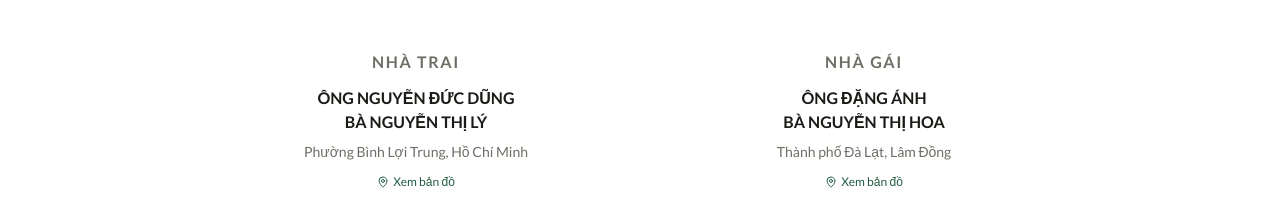
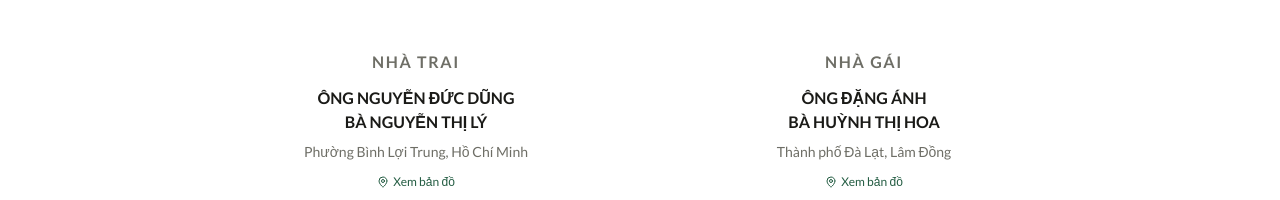
Before and after one commit to namgaxilem/mywedding, a Next.js app: page / in a window 1280 px wide. Shown: the part 3376-3576 px from the top of the page. Built offline with nearby package versions, Linux system fonts and the light colour scheme; no server answers; the database is empty.

Commit message:
Fixed mother name | og image

```diff
--- a/app/layout.tsx
+++ b/app/layout.tsx
@@ -16,7 +16,7 @@ export const metadata: Metadata = {
     locale: "vi_VN",
     images: [
       {
-        url: "/images/hero-couple.jpg",
+        url: "/images/og-image.jpg",
         width: 1200,
         height: 630,
         alt: `Ảnh cưới ${WEDDING_CONFIG.groom.shortName} & ${WEDDING_CONFIG.bride.shortName}`,
--- a/lib/constants.ts
+++ b/lib/constants.ts
@@ -140,7 +140,7 @@ export const WEDDING_CONFIG = {
     brideFamily: {
       title: "NHÀ GÁI",
       fatherName: "Ông Đặng Ánh",
-      motherName: "Bà Nguyễn Thị Hoa",
+      motherName: "Bà Huỳnh Thị Hoa",
       address: "Thành phố Đà Lạt, Lâm Đồng",
       mapUrl: "https://maps.google.com/?q=Vuon+hoa+Cam+Tu+Cau+Da+Lat",
     },
```
Also changed, not shown: 1 other file (tests, documents, lock files or other folders).
